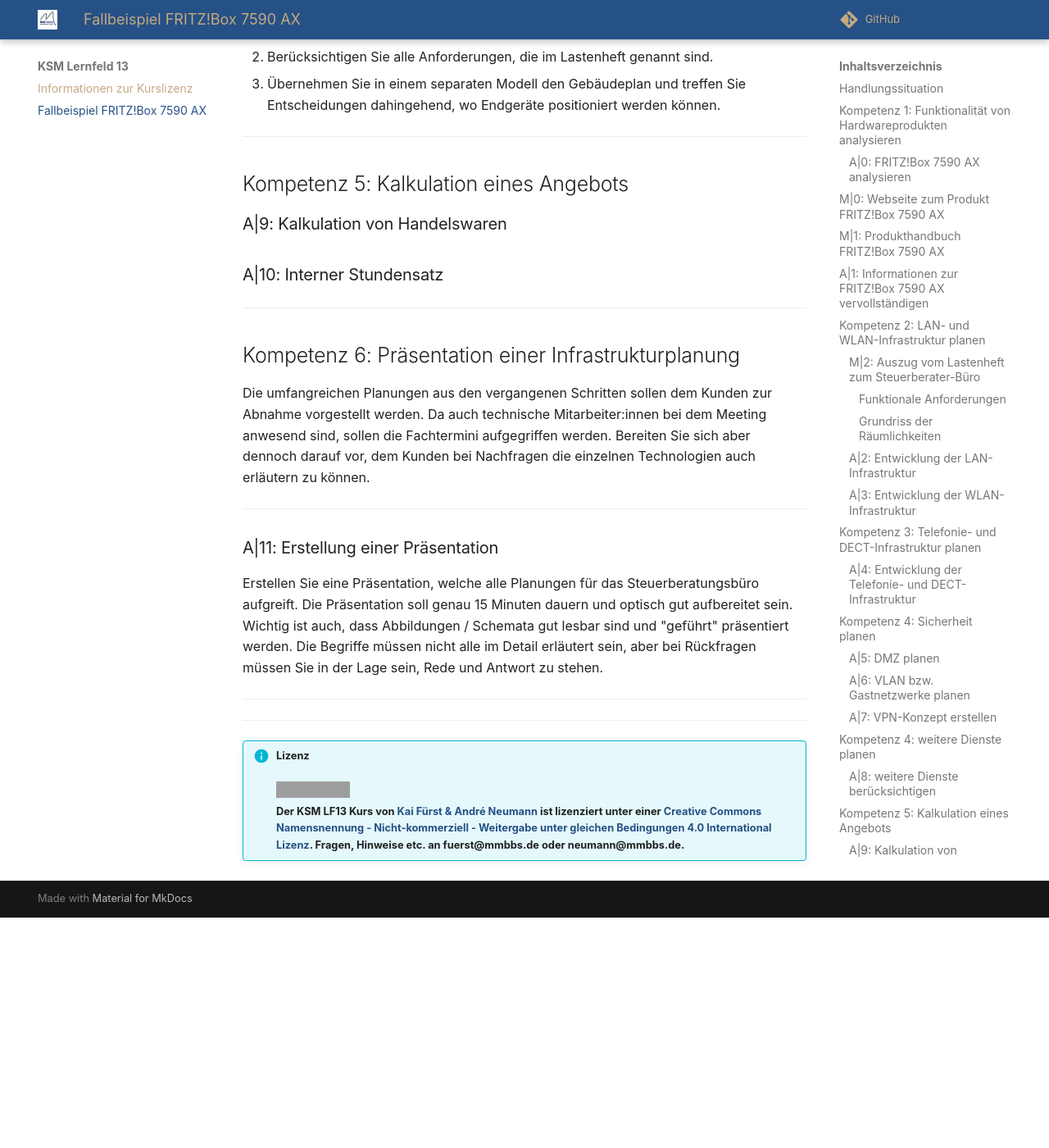
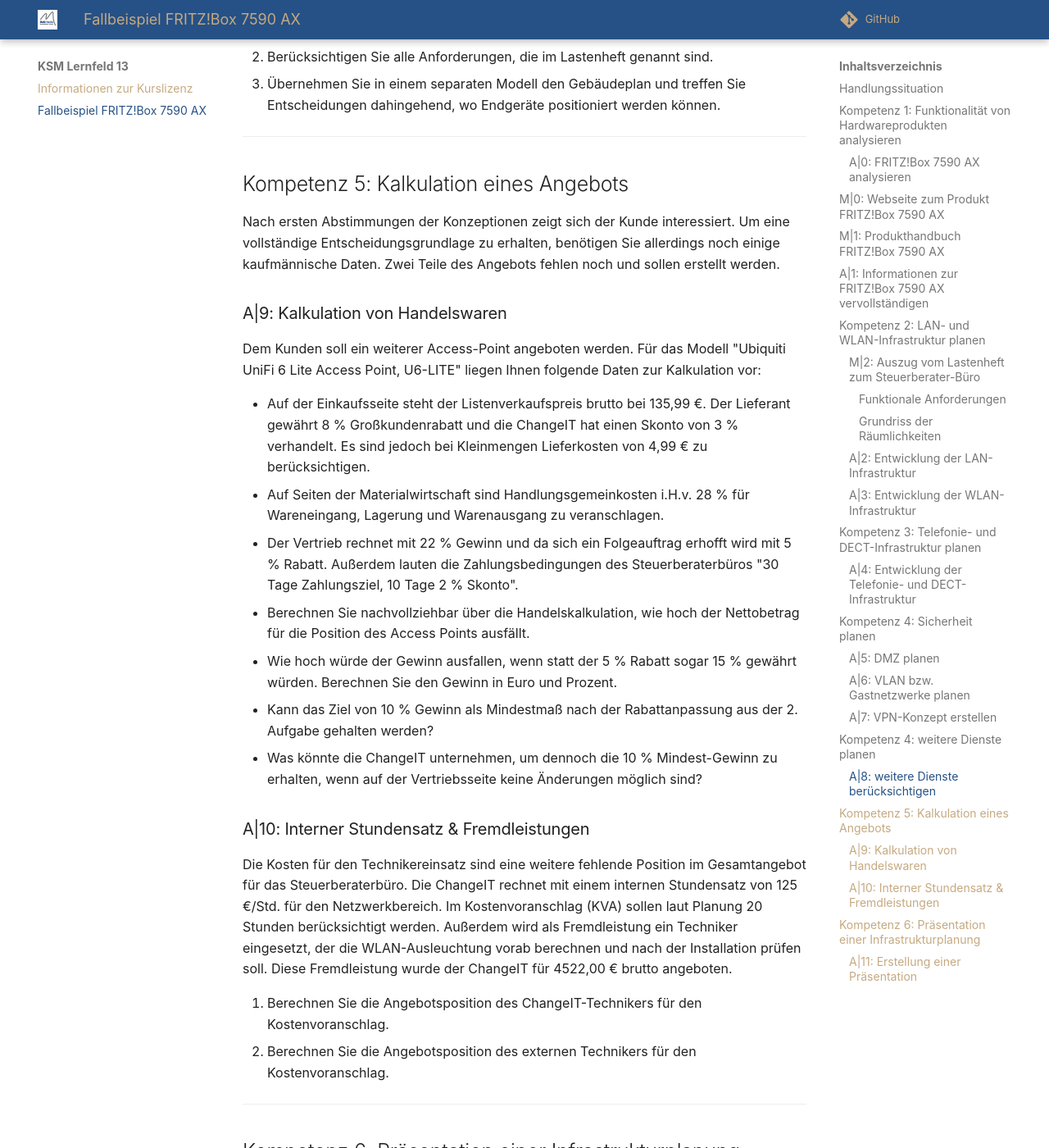
Before and after one commit to herr-nm/MMBbS_KSM_LF13, an MkDocs documentation site: the page built from docs/fb7590ax.md, in a window 1280 px wide and 1400 px high, scrolled down 7325 px. Shown: the whole window at 82% size. Built offline with MkDocs 1.6.1 and Material for MkDocs 9.7.7, drawn with Linux system fonts in a browser that asks for light colours; comment, search, counter and statistics services are not loaded; before the commit the page ends 8444 px from its top, so only the background shows below that; grey boxes are pictures that could not be loaded.

Commit message:
Kostenrechnung

```diff
--- a/docs/fb7590ax.md
+++ b/docs/fb7590ax.md
@@ -199,13 +199,27 @@
 
 ## Kompetenz 5: Kalkulation eines Angebots
 
+Nach ersten Abstimmungen der Konzeptionen zeigt sich der Kunde interessiert. Um eine vollständige Entscheidungsgrundlage zu erhalten, benötigen Sie allerdings noch einige kaufmännische Daten. Zwei Teile des Angebots fehlen noch und sollen erstellt werden.
+
 ### A|9: Kalkulation von Handelswaren
 
+Dem Kunden soll ein weiterer Access-Point angeboten werden. Für das Modell "Ubiquiti UniFi 6 Lite Access Point, U6-LITE" liegen Ihnen folgende Daten zur Kalkulation vor:
 
+- Auf der Einkaufsseite steht der Listenverkaufspreis brutto bei 135,99 €. Der Lieferant gewährt 8 % Großkundenrabatt und die ChangeIT hat einen Skonto von 3 % verhandelt. Es sind jedoch bei Kleinmengen Lieferkosten von 4,99 € zu berücksichtigen.
+- Auf Seiten der Materialwirtschaft sind Handlungsgemeinkosten i.H.v. 28 % für Wareneingang, Lagerung und Warenausgang zu veranschlagen.
+- Der Vertrieb rechnet mit 22 % Gewinn und da sich ein Folgeauftrag erhofft wird mit 5 % Rabatt. Außerdem lauten die Zahlungsbedingungen des Steuerberaterbüros "30 Tage Zahlungsziel, 10 Tage 2 % Skonto".
 
-### A|10: Interner Stundensatz
+1. Berechnen Sie nachvollziehbar über die Handelskalkulation, wie hoch der Nettobetrag für die Position des Access Points ausfällt.
+2. Wie hoch würde der Gewinn ausfallen, wenn statt der 5 % Rabatt sogar 15 % gewährt würden. Berechnen Sie den Gewinn in Euro und Prozent.
+3. Kann das Ziel von 10 % Gewinn als Mindestmaß nach der Rabattanpassung aus der 2. Aufgabe gehalten werden?
+4. Was könnte die ChangeIT unternehmen, um dennoch die 10 % Mindest-Gewinn zu erhalten, wenn auf der Vertriebsseite keine Änderungen möglich sind?
 
+### A|10: Interner Stundensatz & Fremdleistungen
 
+Die Kosten für den Technikereinsatz sind eine weitere fehlende Position im Gesamtangebot für das Steuerberaterbüro. Die ChangeIT rechnet mit einem internen Stundensatz von 125 €/Std. für den Netzwerkbereich. Im Kostenvoranschlag (KVA) sollen laut Planung 20 Stunden berücksichtigt werden. Außerdem wird als Fremdleistung ein Techniker eingesetzt, der die WLAN-Ausleuchtung vorab berechnen und nach der Installation prüfen soll. Diese Fremdleistung wurde der ChangeIT für 4522,00 € brutto angeboten.
+
+1. Berechnen Sie die Angebotsposition des ChangeIT-Technikers für den Kostenvoranschlag.
+2. Berechnen Sie die Angebotsposition des externen Technikers für den Kostenvoranschlag.
 
 ---
 
```
